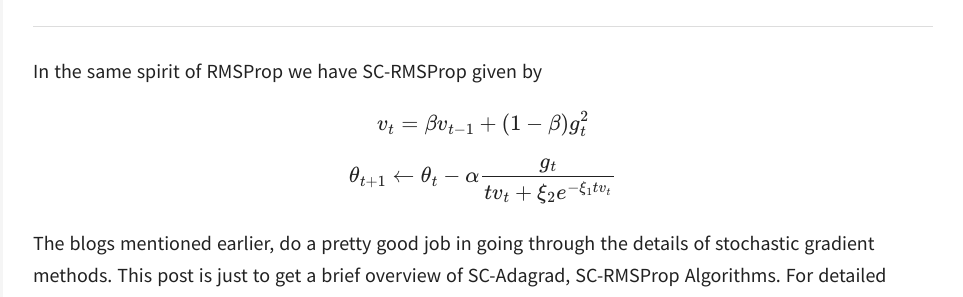
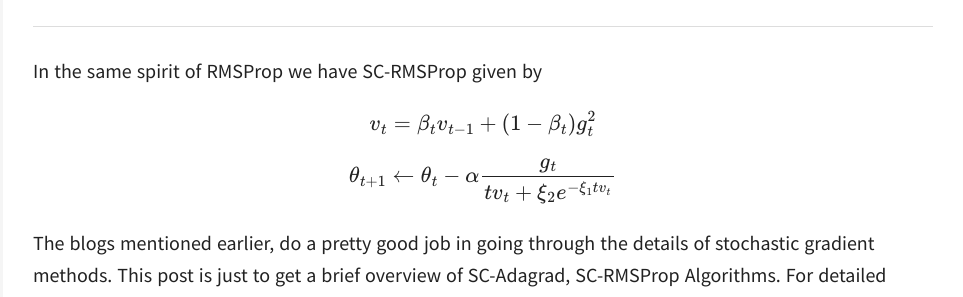
Before and after one commit to mmahesh/mmahesh.github.io, a Jekyll site: the page built from _posts/2017-07-05-tutorial-on-sc-adagrad-a-new-stochastic-gradient-method-for-deep-learning.md, in a window 1280 px wide. Shown: the part 3726-4023 px from the top of the page, without its empty margins (317-1280 px from the left). Built offline with Jekyll 4.4.1, drawn with Linux system fonts in a browser that asks for light colours; formulas are drawn with MathJax 3; comment, search, counter and statistics services are not loaded.

Commit message:
sc-rmsprop updates

```diff
--- a/_posts/2017-07-05-tutorial-on-sc-adagrad-a-new-stochastic-gradient-method-for-deep-learning.md
+++ b/_posts/2017-07-05-tutorial-on-sc-adagrad-a-new-stochastic-gradient-method-for-deep-learning.md
@@ -81,7 +81,7 @@ Note these are the changes compared to Adagrad,
 ## [SC-RMSProp](http://www.ml.uni-saarland.de/Publications/MukHei-VariantsRMSPropAdagradLogRegret.pdf){:target="_blank"}
 In the same spirit of RMSProp we have SC-RMSProp given by
 
-$$v_{t} = \beta v_{t-1} + (1-\beta) g_{t}^2$$
+$$v_{t} = \beta_t v_{t-1} + (1-\beta_t) g_{t}^2$$
 
 $$\theta_{t+1}\gets\theta_t - \alpha \frac{g_t}{tv_{t}+\xi_2 e^{-\xi_1 tv_{t}}}$$
 
```
